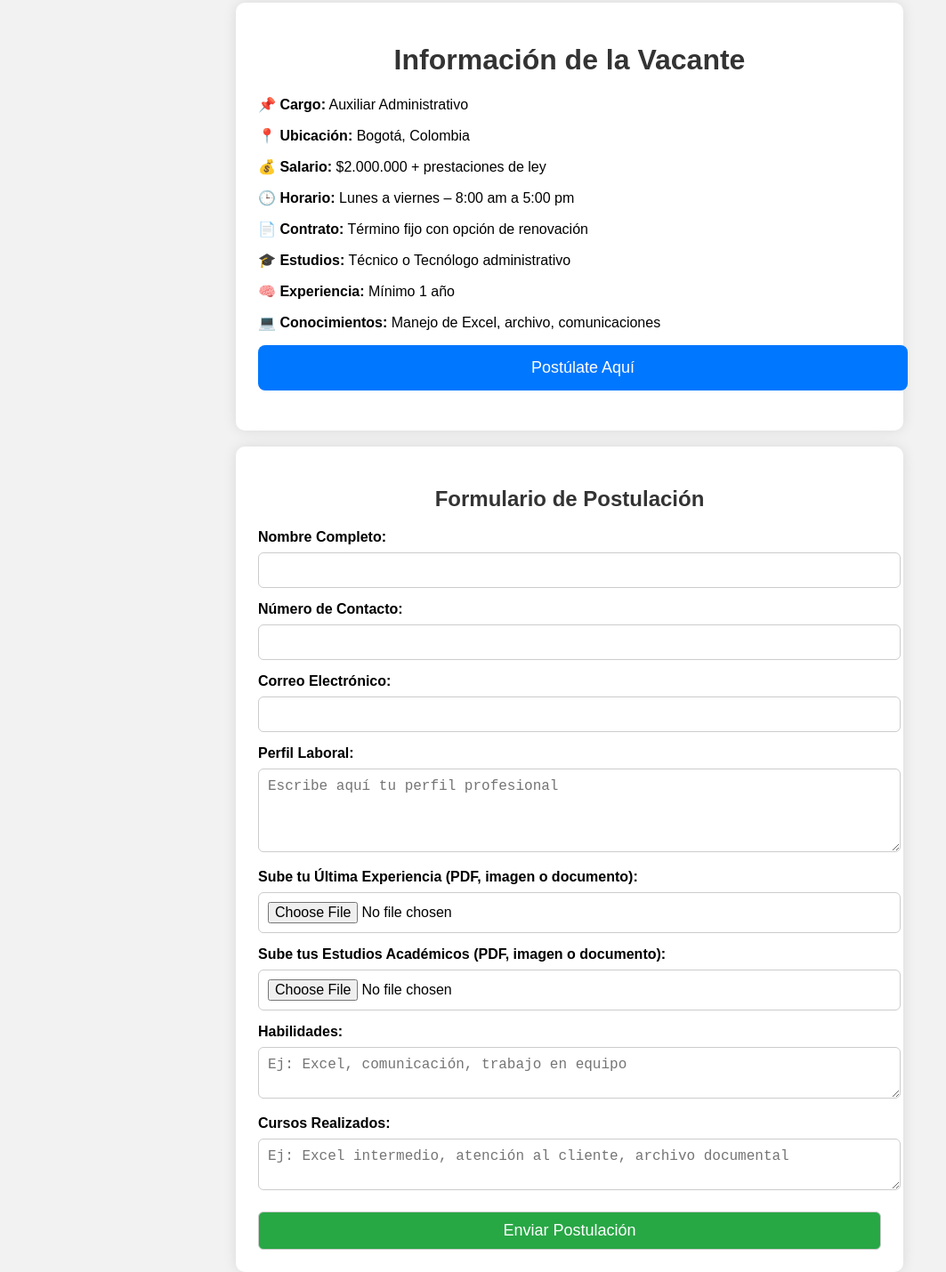
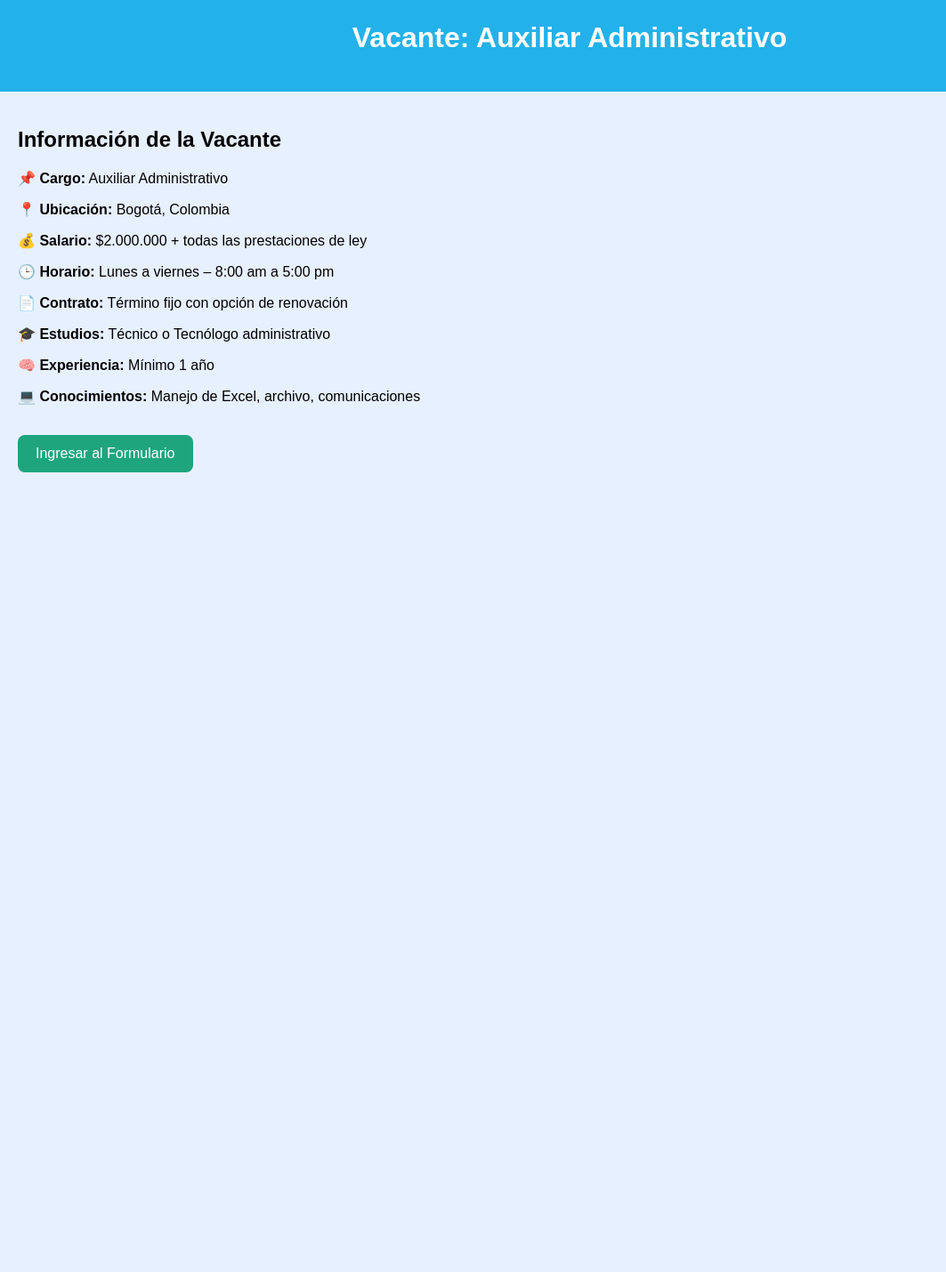
Before and after one commit to erikacor2016-cyber/pagina-ni-os, a plain HTML site: page index.html in a window 1280 px wide. Shown: the part 17-1447 px from the top of the page at 89% size, without its empty margins (0-1063 px from the left). After the commit the page ends 800 px from the top, so only its background shows below. Drawn offline with Linux system fonts and the light colour scheme.

Commit message:
Add files via upload

```diff
--- a/index.html
+++ b/index.html
@@ -2,113 +2,150 @@
 <html lang="es">
 <head>
     <meta charset="UTF-8">
-<title>Postulación Auxiliar Administrativo</title>
-<meta name="viewport" content="width=device-width, initial-scale=1">
+    <title>Vacante Auxiliar Administrativo</title>
     <style>
-    body{
-        font-family: Arial, sans-serif;
-        background: #f2f2f2;
+        body {
+            font-family: Arial;
+            background: #e7f0ff;
             margin: 0;
+            padding: 0;
+        }
+
+        header {
+            background: #23b1e9;
+            color: white;
+            padding: 20px;
+            text-align: center;
+        }
+
+        section {
             padding: 20px;
         }
-    .container{
-        max-width: 700px;
-        margin: auto;
-        background: #fff;
+
+        .btn {
+            display: inline-block;
+            background: #1fa57d;
+            color: white;
+            padding: 12px 20px;
+            border-radius: 8px;
+            text-decoration: none;
+            font-size: 16px;
+        }
+
+        .btn:hover {
+            background: #ce56a0;
+        }
+
+        form {
+            background: white;
             padding: 25px;
             border-radius: 10px;
-        box-shadow: 0 0 15px rgba(0,0,0,0.1);
+            max-width: 600px;
+            margin: auto;
         }
-    h1, h2{
-        text-align: center;
-        color: #333;
-    }
-    .btn{
-        display: block;
-        width: 100%;
-        background: #0077ff;
-        color: #fff;
-        padding: 15px;
-        text-align: center;
-        border-radius: 8px;
-        text-decoration: none;
-        margin-bottom: 20px;
-        font-size: 18px;
-    }
-    label{
-        display: block;
-        margin-top: 15px;
-        font-weight: bold;
-    }
-    input, textarea, button{
+
+        input, textarea {
             width: 100%;
             padding: 10px;
             margin-top: 8px;
+            margin-bottom: 16px;
             border-radius: 6px;
-        border: 1px solid #ccc;
-        font-size: 16px;
+            border: 1px solid #aaa;
         }
-    button{
-        background: #28a745;
-        color: #fff;
+
+        label {
+            font-weight: bold;
+        }
+
+        .hidden {
+            display: none;
+        }
+
+        #mensajeExito {
+            background: #d5e8ff;
+            color: #60affa;
+            padding: 20px;
+            border-radius: 10px;
+            display: none;
+            text-align: center;
+            max-width: 500px;
+            margin: 30px auto;
             font-size: 18px;
-        cursor: pointer;
-        margin-top: 20px;
-    }
-    button:hover{
-        background: #218838;
+            font-weight: bold;
         }
     </style>
+
+    <script>
+        function mostrarFormulario() {
+            document.getElementById("paginaVacante").style.display = "none";
+            document.getElementById("paginaFormulario").style.display = "block";
+        }
+
+        function mostrarExito() {
+            document.getElementById("paginaFormulario").style.display = "none";
+            document.getElementById("mensajeExito").style.display = "block";
+        }
+    </script>
 </head>
+
 <body>
 
-<div class="container">
-    <h1>Información de la Vacante</h1>
-    <p><strong>📌 Cargo:</strong> Auxiliar Administrativo</p>
-    <p><strong>📍 Ubicación:</strong> Bogotá, Colombia</p>
-    <p><strong>💰 Salario:</strong> $2.000.000 + prestaciones de ley</p>
-    <p><strong>🕒 Horario:</strong> Lunes a viernes – 8:00 am a 5:00 pm</p>
-    <p><strong>📄 Contrato:</strong> Término fijo con opción de renovación</p>
-    <p><strong>🎓 Estudios:</strong> Técnico o Tecnólogo administrativo</p>
-    <p><strong>🧠 Experiencia:</strong> Mínimo 1 año</p>
-    <p><strong>💻 Conocimientos:</strong> Manejo de Excel, archivo, comunicaciones</p>
+    <header>
+        <h1>Vacante: Auxiliar Administrativo</h1>
+    </header>
 
-    <a href="#formulario" class="btn">Postúlate Aquí</a>
-</div>
+    <!-- PÁGINA PRINCIPAL -->
+    <section id="paginaVacante">
+        <h2>Información de la Vacante</h2>
+
+        <p>📌 <b>Cargo:</b> Auxiliar Administrativo</p>
+        <p>📍 <b>Ubicación:</b> Bogotá, Colombia</p>
+        <p>💰 <b>Salario:</b> $2.000.000 + todas las prestaciones de ley</p>
+        <p>🕒 <b>Horario:</b> Lunes a viernes – 8:00 am a 5:00 pm</p>
+        <p>📄 <b>Contrato:</b> Término fijo con opción de renovación</p>
+        <p>🎓 <b>Estudios:</b> Técnico o Tecnólogo administrativo</p>
+        <p>🧠 <b>Experiencia:</b> Mínimo 1 año</p>
+        <p>💻 <b>Conocimientos:</b> Manejo de Excel, archivo, comunicaciones</p>
 
         <br>
 
-<div class="container" id="formulario">
-    <h2>Formulario de Postulación</h2>
+        <a class="btn" href="#" onclick="mostrarFormulario(); return false;">
+            Ingresar al Formulario
+        </a>
+    </section>
 
-    <form action="https://formspree.io/f/xzzynray" method="POST" enctype="multipart/form-data">
+    <!-- FORMULARIO -->
+    <section id="paginaFormulario" class="hidden">
+        <h2 style="text-align:center;">Formulario de Aplicación</h2>
 
-        <label>Nombre Completo:</label>
-        <input type="text" name="nombre" required>
+        <form action="https://formspree.io/f/xzzynray" method="POST" onsubmit="mostrarExito(); return true;">
 
-        <label>Número de Contacto:</label>
-        <input type="text" name="telefono" required>
+            <label>Nombre completo</label>
+            <input name="Nombre" type="text" required>
 
-        <label>Correo Electrónico:</label>
-        <input type="email" name="email" required>
+            <label>Correo electrónico</label>
+            <input name="Correo" type="email" required>
 
-        <label>Perfil Laboral:</label>
-        <textarea name="perfil_laboral" rows="4" placeholder="Escribe aquí tu perfil profesional"></textarea>
+            <label>Número de contacto</label>
+            <input name="Teléfono" type="tel" required>
 
-        <label>Sube tu Última Experiencia (PDF, imagen o documento):</label>
-        <input type="file" name="ultima_experiencia" accept=".pdf,.jpg,.jpeg,.png,.doc,.docx">
+            <label>Experiencia Profesional</label>
+            <textarea name="Experiencia Profesional" rows="4"></textarea>
 
-        <label>Sube tus Estudios Académicos (PDF, imagen o documento):</label>
-        <input type="file" name="estudios" accept=".pdf,.jpg,.jpeg,.png,.doc,.docx">
+            <label>Experiencia Laboral</label>
+            <textarea name="Experiencia Laboral" rows="4"></textarea>
 
-        <label>Habilidades:</label>
-        <textarea name="habilidades" placeholder="Ej: Excel, comunicación, trabajo en equipo"></textarea>
+            <label>¿Por qué quieres aplicar a este cargo?</label>
+            <textarea name="Motivo" rows="4"></textarea>
 
-        <label>Cursos Realizados:</label>
-        <textarea name="cursos" placeholder="Ej: Excel intermedio, atención al cliente, archivo documental"></textarea>
+            <button type="submit" class="btn" style="width:100%;">Enviar Formulario</button>
+        </form>
+    </section>
 
-        <button type="submit">Enviar Postulación</button>
-    </form>
+    <!-- MENSAJE DE ÉXITO -->
+    <div id="mensajeExito">
+        ⭐ Gracias por postularte.
+        Muy pronto nos comunicaremos contigo. ⭐
     </div>
 
 </body>
```
Lines whose indentation alone changed are shown as unchanged.
